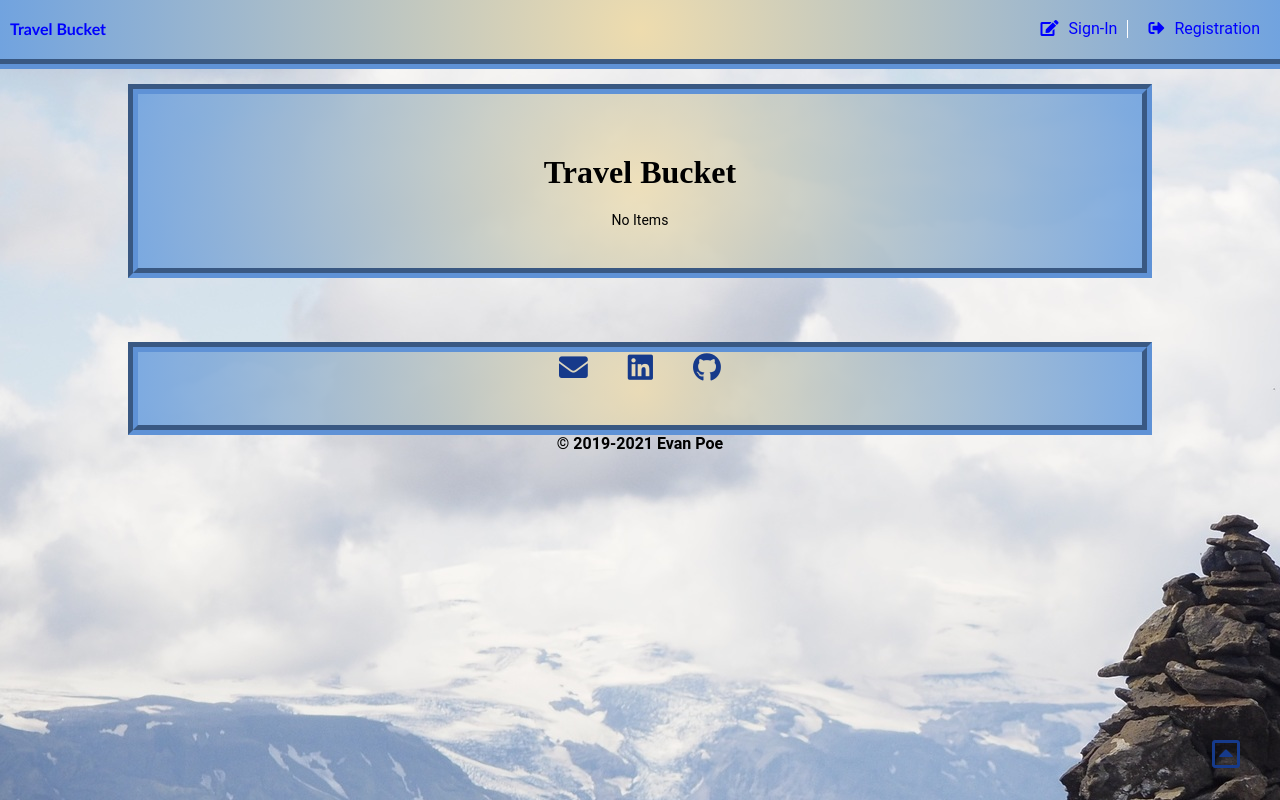
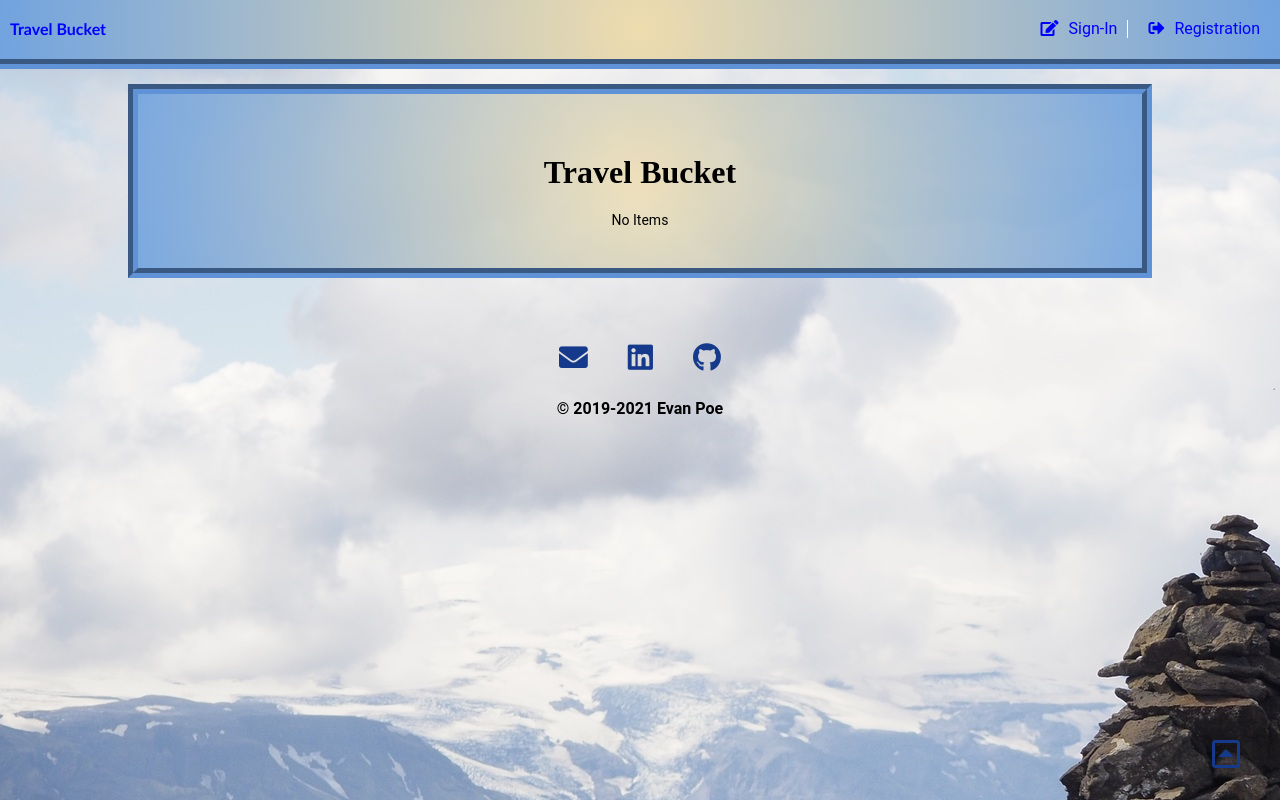
Before and after one commit to akirayamada-haha/travel-diary-capstone-client, a React (Create React App) app: page / in a window 1280 px wide. Built offline with nearby package versions, Linux system fonts and the light colour scheme; no server answers.

Commit message:
further styled contact footer

```diff
--- a/src/App.css
+++ b/src/App.css
@@ -283,7 +283,7 @@ form {
   width: 80%;
 }
 
-section {
+section:not(.contact) {
   border: 10px groove rgb(95, 146, 214);
   margin-top: 40px;
   padding: 0px 10px 40px 10px;
@@ -410,6 +410,7 @@ footer {
 
 section.contact {
   text-align: center;
+  margin-bottom: 25px;
 }
 
 section.contact ul {
```
